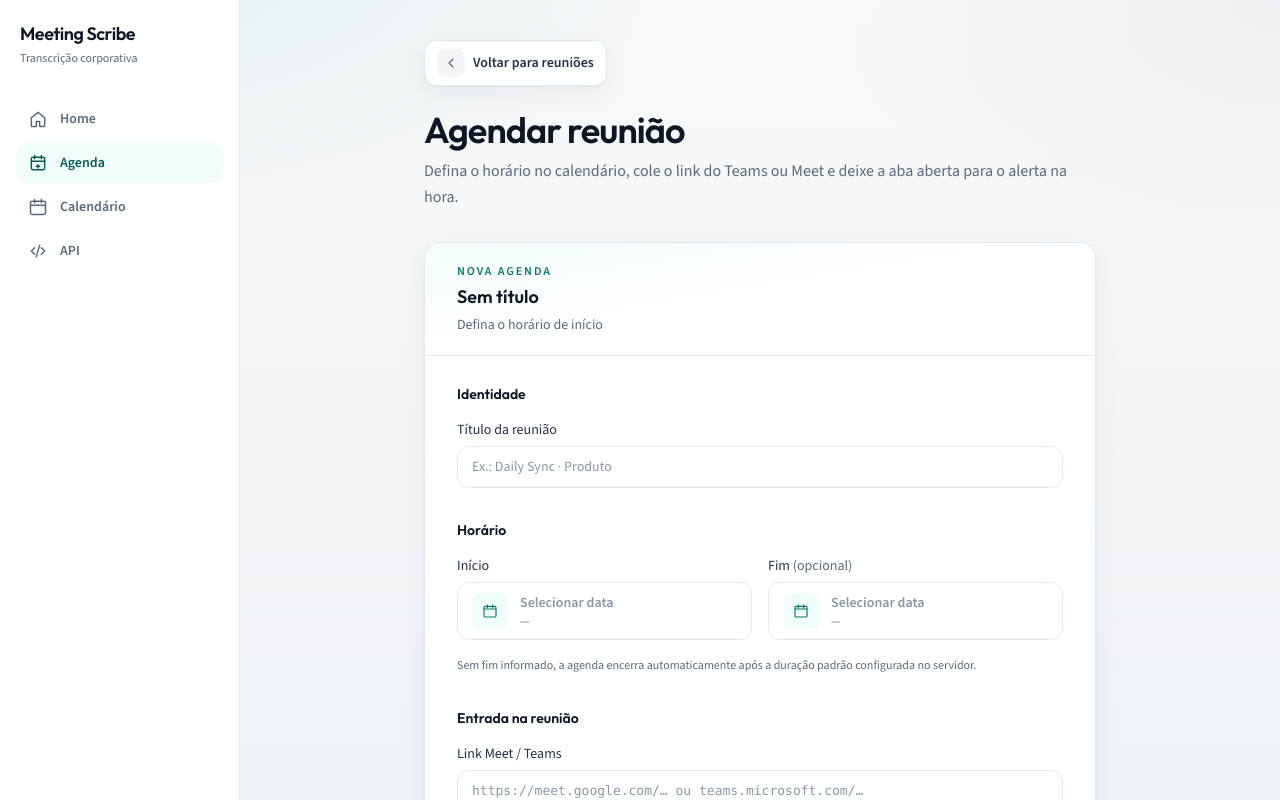
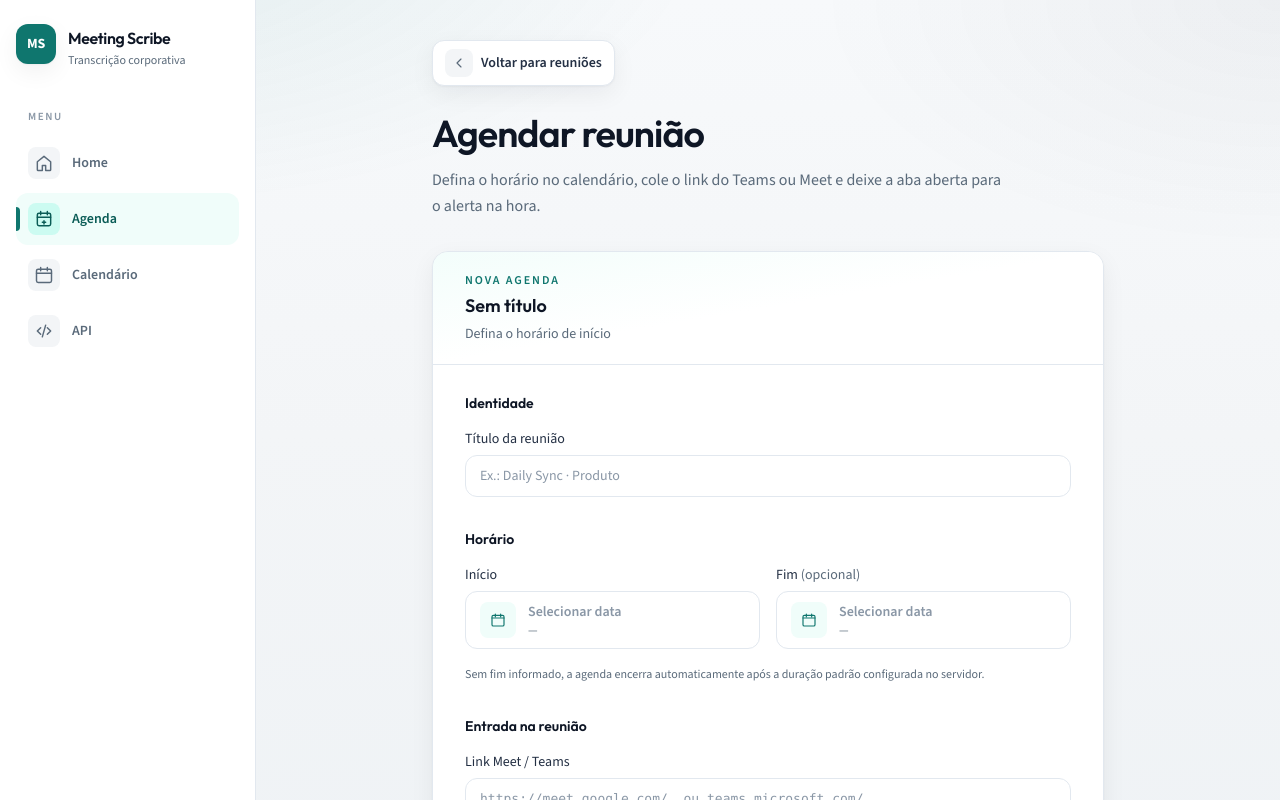
Before and after one commit to FranciscoStanley/meeting_scribe_annotations, a Next.js app in the folder frontend/: page /meetings/new in a window 1280 px wide. Shown: the top 800 px of the page. Built offline with nearby package versions, Linux system fonts and the light colour scheme; no server answers.

Commit message:
feat(frontend): Sidebar e componentes UI mais profissionais
Co-authored-by: Cursor <cursoragent@cursor.com>

```diff
--- a/frontend/src/components/app-shell.tsx
+++ b/frontend/src/components/app-shell.tsx
@@ -11,7 +11,7 @@ export function AppShell({ children }: { children: React.ReactNode }) {
     <div className="min-h-screen bg-surface bg-atmosphere text-ink lg:flex">
       <Sidebar />
       <div className="min-w-0 flex-1">
-        <main className="mx-auto max-w-5xl px-4 py-6 sm:px-6 sm:py-8 lg:py-10">
+        <main className="mx-auto max-w-6xl px-4 py-6 sm:px-6 sm:py-9 lg:px-8 lg:py-10">
           {children}
         </main>
       </div>
--- a/frontend/src/components/meeting-alert-modal.tsx
+++ b/frontend/src/components/meeting-alert-modal.tsx
@@ -43,8 +43,10 @@ export function MeetingAlertModal({
         role="dialog"
         aria-modal="true"
         aria-labelledby="meeting-alert-title"
-        className="w-full max-w-lg rounded-2xl border border-hairline bg-panel p-6 shadow-lift sm:p-8"
+        className="w-full max-w-lg overflow-hidden rounded-2xl border border-hairline bg-panel shadow-lift"
       >
+        <div className="h-1 w-full bg-brand" aria-hidden />
+        <div className="p-6 sm:p-8">
         <p className="text-xs font-semibold uppercase tracking-[0.14em] text-brand">
           Reunião detectada · {platform}
         </p>
@@ -86,6 +88,7 @@ export function MeetingAlertModal({
             Agora não
           </button>
         </div>
+        </div>
       </div>
     </div>
   );
--- a/frontend/src/components/sidebar.tsx
+++ b/frontend/src/components/sidebar.tsx
@@ -152,11 +152,28 @@ function NavLink({
   onNavigate?: () => void;
 }) {
   const active = item.match(pathname);
-  const className = `flex items-center gap-3 rounded-xl px-3 py-2.5 text-sm font-semibold transition ${
-    active
-      ? 'bg-brand-mist text-brand-ink'
-      : 'text-muted hover:bg-surface hover:text-ink'
+  const className = `ms-nav-item ${
+    active ? 'ms-nav-item-active' : 'ms-nav-item-idle'
   }`;
+
+  const content = (
+    <>
+      {active ? (
+        <span
+          className="absolute left-0 top-1/2 h-6 w-1 -translate-y-1/2 rounded-r-full bg-brand"
+          aria-hidden
+        />
+      ) : null}
+      <span
+        className={`flex h-8 w-8 shrink-0 items-center justify-center rounded-lg ${
+          active ? 'bg-brand-soft text-brand-ink' : 'bg-surface text-muted'
+        }`}
+      >
+        {item.icon}
+      </span>
+      {item.label}
+    </>
+  );
 
   if (item.external) {
     return (
@@ -168,16 +185,14 @@ function NavLink({
         title="Documentação OpenAPI (Swagger)"
         onClick={onNavigate}
       >
-        {item.icon}
-        {item.label}
+        {content}
       </a>
     );
   }
 
   return (
     <Link href={item.href} className={className} onClick={onNavigate}>
-      {item.icon}
-      {item.label}
+      {content}
     </Link>
   );
 }
@@ -187,18 +202,30 @@ export function Sidebar() {
   const [mobileOpen, setMobileOpen] = useState(false);
 
   const brand = (
-    <Link href="/" className="group block px-1" onClick={() => setMobileOpen(false)}>
-      <p className="font-display text-lg font-semibold tracking-tight text-ink transition group-hover:text-brand">
-        Meeting Scribe
-      </p>
-      <p className="mt-0.5 text-xs leading-snug text-muted">
-        Transcrição corporativa
-      </p>
+    <Link
+      href="/"
+      className="group flex items-start gap-3"
+      onClick={() => setMobileOpen(false)}
+    >
+      <span className="flex h-10 w-10 shrink-0 items-center justify-center rounded-xl bg-brand text-sm font-bold tracking-tight text-white shadow-soft transition group-hover:bg-brand-ink">
+        MS
+      </span>
+      <span className="min-w-0 pt-0.5">
+        <span className="block font-display text-base font-semibold tracking-tight text-ink transition group-hover:text-brand">
+          Meeting Scribe
+        </span>
+        <span className="mt-0.5 block text-xs leading-snug text-muted">
+          Transcrição corporativa
+        </span>
+      </span>
     </Link>
   );
 
   const nav = (
     <nav className="flex flex-col gap-1" aria-label="Principal">
+      <p className="mb-2 px-3 text-[11px] font-semibold uppercase tracking-[0.14em] text-muted-soft">
+        Menu
+      </p>
       {navItems.map((item) => (
         <NavLink
           key={item.label}
@@ -212,7 +239,6 @@ export function Sidebar() {
 
   return (
     <>
-      {/* Mobile top bar */}
       <div className="sticky top-0 z-40 flex items-center justify-between gap-3 border-b border-hairline/80 bg-panel/95 px-4 py-3 backdrop-blur-md lg:hidden">
         {brand}
         <button
@@ -229,7 +255,7 @@ export function Sidebar() {
 
       {mobileOpen ? (
         <div
-          className="fixed inset-0 z-40 bg-ink/40 lg:hidden"
+          className="fixed inset-0 z-40 bg-ink/40 backdrop-blur-[1px] lg:hidden"
           role="presentation"
           onClick={() => setMobileOpen(false)}
         />
@@ -237,16 +263,18 @@ export function Sidebar() {
 
       <aside
         id="app-sidebar"
-        className={`fixed inset-y-0 left-0 z-50 flex w-64 flex-col border-r border-hairline bg-panel px-4 py-5 shadow-lift transition-transform lg:static lg:z-auto lg:w-60 lg:shrink-0 lg:translate-x-0 lg:shadow-none ${
+        className={`fixed inset-y-0 left-0 z-50 flex w-[17rem] flex-col border-r border-hairline bg-panel/98 px-4 py-6 shadow-lift backdrop-blur-sm transition-transform duration-200 lg:static lg:z-auto lg:w-64 lg:shrink-0 lg:translate-x-0 lg:bg-panel lg:shadow-none lg:backdrop-blur-none ${
           mobileOpen ? 'translate-x-0' : '-translate-x-full'
         }`}
       >
-        <div className="mb-8 hidden lg:block">{brand}</div>
-        <div className="mb-6 lg:hidden">{brand}</div>
+        <div className="mb-10 hidden lg:block">{brand}</div>
+        <div className="mb-8 lg:hidden">{brand}</div>
         {nav}
-        <p className="mt-auto pt-8 text-[11px] leading-relaxed text-muted-soft">
-          Teams & Meet · captura e transcrição
-        </p>
+        <div className="mt-auto space-y-3 border-t border-hairline pt-5">
+          <p className="px-1 text-[11px] leading-relaxed text-muted-soft">
+            Teams & Meet · captura e transcrição em tempo real
+          </p>
+        </div>
       </aside>
     </>
   );
--- a/frontend/src/components/transcript-segment-card.tsx
+++ b/frontend/src/components/transcript-segment-card.tsx
@@ -13,21 +13,31 @@ export function TranscriptSegmentCard({
 }) {
   return (
     <article
-      className="rounded-2xl border border-hairline bg-panel p-5 shadow-soft"
+      className="rounded-2xl border border-hairline bg-panel p-5 shadow-soft transition hover:shadow-lift"
       style={{
         borderLeftWidth: 4,
         borderLeftStyle: 'solid',
         borderLeftColor: color,
       }}
     >
-      <header className="mb-2 flex items-center justify-between gap-3 text-xs text-muted">
-        <SpeakerLabel
-          name={speakerLabel}
-          color={color}
-          className="text-sm font-semibold"
-        />
+      <header className="mb-2.5 flex items-center justify-between gap-3">
+        <div className="flex min-w-0 items-center gap-2">
+          <span
+            className="h-2 w-2 shrink-0 rounded-sm"
+            style={{ backgroundColor: color }}
+            aria-hidden
+          />
+          <SpeakerLabel
+            name={speakerLabel}
+            color={color}
+            className="truncate text-sm font-semibold"
+          />
+        </div>
         {startedAt ? (
-          <time className="tabular-nums" dateTime={startedAt}>
+          <time
+            className="shrink-0 rounded-md bg-surface px-2 py-0.5 text-xs tabular-nums text-muted"
+            dateTime={startedAt}
+          >
             {new Date(startedAt).toLocaleTimeString('pt-BR')}
           </time>
         ) : null}
--- a/frontend/src/components/ui.tsx
+++ b/frontend/src/components/ui.tsx
@@ -4,19 +4,28 @@ export function PageHeader({
   title,
   description,
   action,
+  eyebrow,
 }: {
   title: string;
   description?: string;
   action?: React.ReactNode;
+  eyebrow?: string;
 }) {
   return (
-    <div className="flex flex-wrap items-end justify-between gap-4">
+    <div className="flex flex-wrap items-end justify-between gap-5">
       <div className="max-w-2xl">
-        <h1 className="font-display text-3xl font-semibold tracking-tight text-ink sm:text-4xl">
+        {eyebrow ? (
+          <p className="mb-2 text-xs font-semibold uppercase tracking-[0.16em] text-brand">
+            {eyebrow}
+          </p>
+        ) : null}
+        <h1 className="font-display text-3xl font-semibold tracking-tight text-ink sm:text-[2.35rem] sm:leading-tight">
           {title}
         </h1>
         {description ? (
-          <p className="mt-2 text-base leading-relaxed text-muted">{description}</p>
+          <p className="mt-2.5 max-w-xl text-base leading-relaxed text-muted">
+            {description}
+          </p>
         ) : null}
       </div>
       {action ? <div className="shrink-0">{action}</div> : null}
@@ -48,6 +57,13 @@ export function StatusBadge({ status }: { status: string }) {
     COMPLETED: 'bg-ok-soft text-ok',
     CANCELLED: 'bg-danger-soft text-danger',
   };
+  const dot: Record<string, string> = {
+    SCHEDULED: 'bg-muted-soft',
+    AWAITING_JOIN: 'bg-live',
+    LIVE: 'bg-brand',
+    COMPLETED: 'bg-ok',
+    CANCELLED: 'bg-danger',
+  };
   const labels: Record<string, string> = {
     SCHEDULED: 'Agendada',
     AWAITING_JOIN: 'Aguardando',
@@ -57,10 +73,14 @@ export function StatusBadge({ status }: { status: string }) {
   };
   return (
     <span
-      className={`inline-flex items-center rounded-md px-2 py-0.5 text-xs font-semibold tracking-wide ${
+      className={`inline-flex items-center gap-1.5 rounded-md px-2 py-0.5 text-xs font-semibold tracking-wide ${
         map[status] ?? 'bg-surface-muted text-muted'
       }`}
     >
+      <span
+        className={`h-1.5 w-1.5 shrink-0 rounded-sm ${dot[status] ?? 'bg-muted-soft'}`}
+        aria-hidden
+      />
       {labels[status] ?? status}
     </span>
   );
@@ -74,9 +94,35 @@ export function EmptyState({
   children?: React.ReactNode;
 }) {
   return (
-    <div className="px-6 py-14 text-center">
-      <p className="font-display text-lg font-medium text-ink">{title}</p>
-      {children ? <div className="mt-2 text-sm text-muted">{children}</div> : null}
+    <div className="px-6 py-16 text-center">
+      <div
+        className="mx-auto mb-4 flex h-12 w-12 items-center justify-center rounded-2xl bg-brand-mist text-brand"
+        aria-hidden
+      >
+        <svg className="h-6 w-6" viewBox="0 0 24 24" fill="none">
+          <rect
+            x="4"
+            y="5"
+            width="16"
+            height="15"
+            rx="2"
+            stroke="currentColor"
+            strokeWidth="1.75"
+          />
+          <path
+            d="M8 3v4M16 3v4M4 10h16"
+            stroke="currentColor"
+            strokeWidth="1.75"
+            strokeLinecap="round"
+          />
+        </svg>
+      </div>
+      <p className="font-display text-lg font-semibold text-ink">{title}</p>
+      {children ? (
+        <div className="mx-auto mt-2 max-w-sm text-sm leading-relaxed text-muted">
+          {children}
+        </div>
+      ) : null}
     </div>
   );
 }
@@ -95,7 +141,9 @@ export function AlertBanner({
     danger: 'border-danger/25 bg-danger-soft text-danger',
   };
   return (
-    <div className={`rounded-2xl border px-4 py-3 text-sm ${tones[tone]}`}>
+    <div
+      className={`rounded-2xl border px-4 py-3.5 text-sm leading-relaxed shadow-soft ${tones[tone]}`}
+    >
       {children}
     </div>
   );
```
